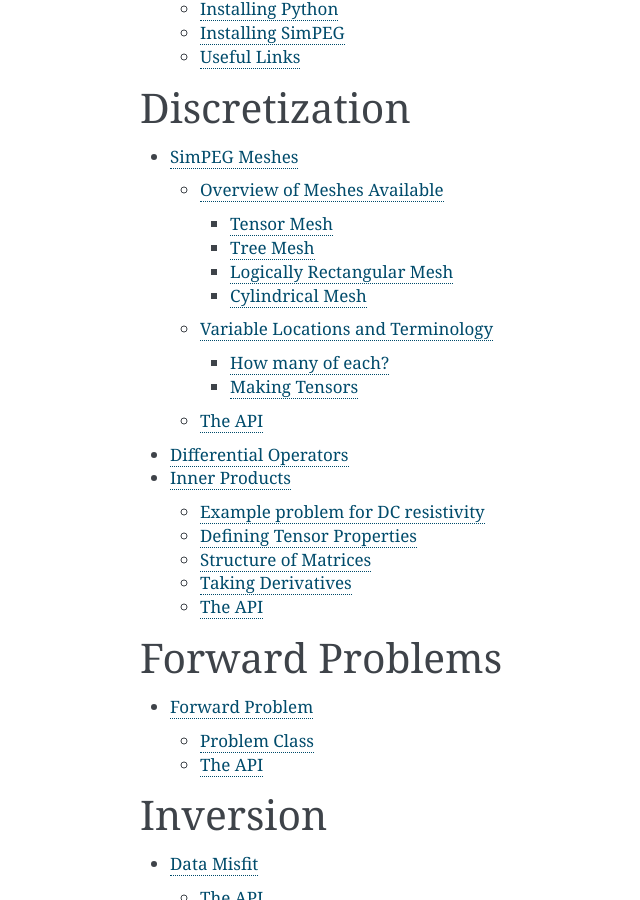
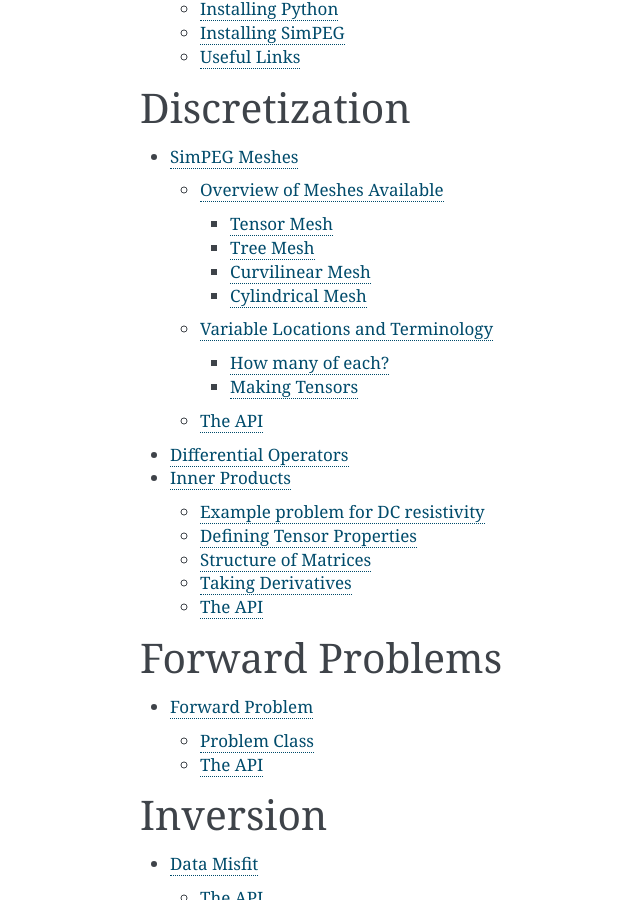
Before and after one commit to simpeg/simpeg, a Sphinx documentation site: the page built from docs/index.rst, in a window 1280 px wide and 900 px high, scrolled down 892 px. Shown: the whole window, without its empty margins (280-920 px from the left). Built offline with Sphinx 7.4.7, drawn with Linux system fonts in a browser that asks for light colours.

Commit message:
Logically Rectangular --> Curvilinear

```diff
--- a/docs/api_MeshCode.rst
+++ b/docs/api_MeshCode.rst
@@ -18,8 +18,8 @@
     :undoc-members:
 
 
-Logically Rectangular Mesh
-==========================
+Curvilinear Mesh
+================
 
 .. automodule:: SimPEG.Mesh.Curvilinear
     :show-inheritance:
```
